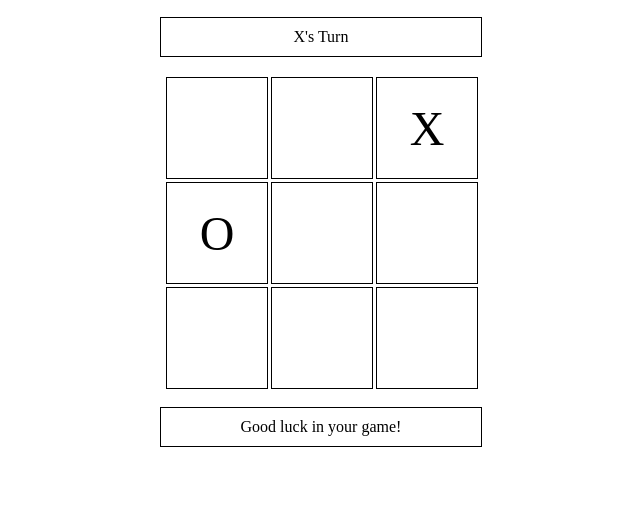
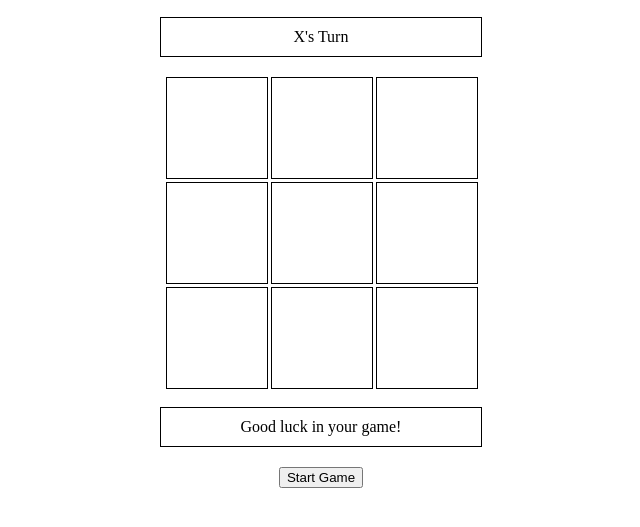
Before and after one commit to lhaugh01/ttt3, a plain HTML site: page index.html in a window 1280 px wide. Shown: the part 69-596 px from the top of the page, without its empty margins (319-959 px from the left). Drawn offline with Linux system fonts and the light colour scheme.

Commit message:
Update index.html

```diff
--- a/index.html
+++ b/index.html
@@ -60,12 +60,46 @@
             id = "sq"+i;
             document.write( "<div class='square' id='" + id + "'></div>" );
             }
+
+
+
         </script>
     </div>
     <div class = "win-indicator"> Good luck in your game!</div>
+    <button id="start-game">Start Game</button>
     <script>
-        document.getElementById('sq2').textContent = 'X';
-        document.getElementById('sq3').textContent = 'O';
+        let currentPlayer = Math.random() > 0.5 ? 'X' : 'O';
+        let gameStart = true;
+        const turnIndicator = document.querySelector('.turn-indicator');
+        const squares = document.querySelectorAll('.square');
+        const startGameButton = document.getElementById('start-game');
+
+        function handleSquareClick(event) {
+            if (!gameActive) return;
+            const square = event.target;
+            const squareIndex = Array.from(square.parentNode.children).indexOf(square);
+
+            if (square.textContent !== '') return; // Prevent changing filled squares
+
+            square.textContent = currentPlayer;
+            alert('Square number: ' + squareIndex);
+
+            // Alternate turns
+            currentPlayer = currentPlayer === 'X' ? 'O' : 'X';
+            turnIndicator.textContent = currentPlayer + "'s Turn";
+        }
+
+        function startGame() {
+            squares.forEach(square => square.textContent = '');
+            currentPlayer = Math.random() > 0.5 ? 'X' : 'O';
+            turnIndicator.textContent = currentPlayer + "'s Turn";
+            gameActive = true;
+        }
+
+        squares.forEach(square => square.addEventListener('click', handleSquareClick));
+        startGameButton.addEventListener('click', startGame);
+
+        startGame();
     </script>
 </body>
 </html>
```
